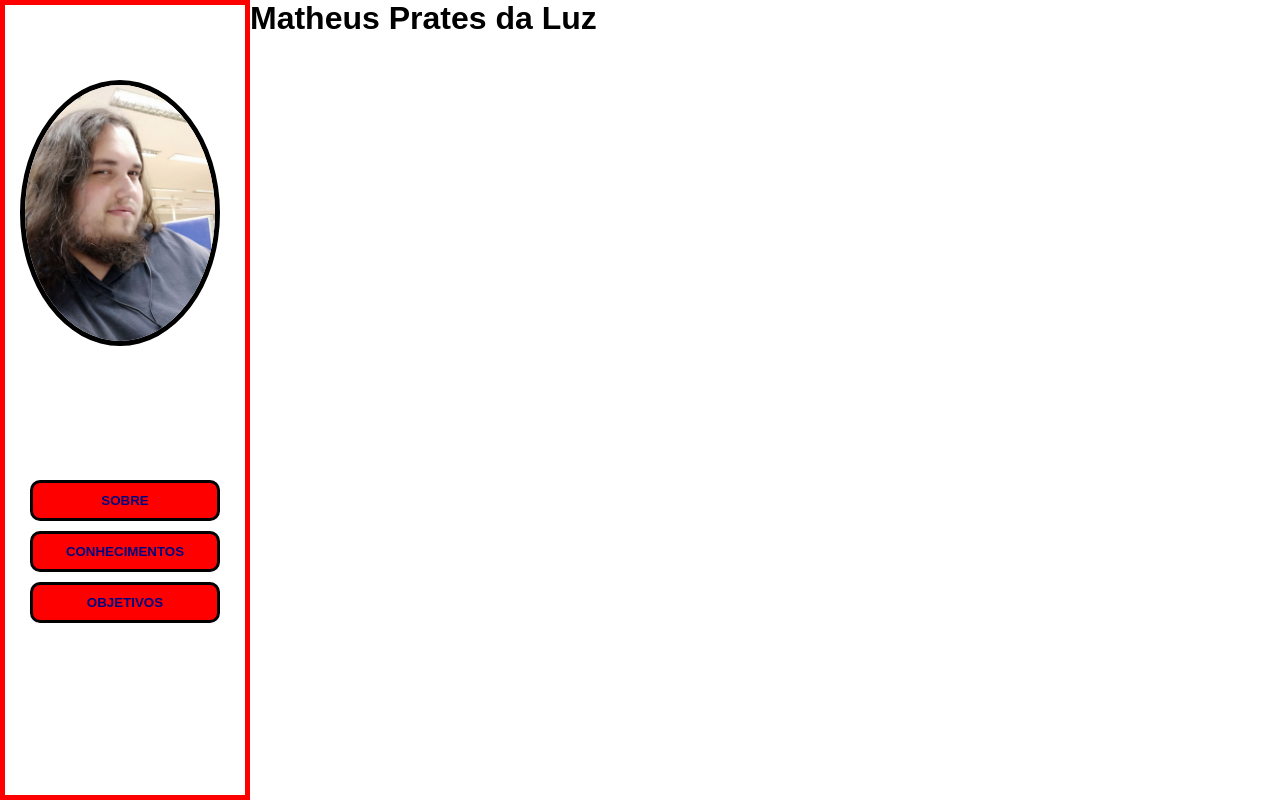
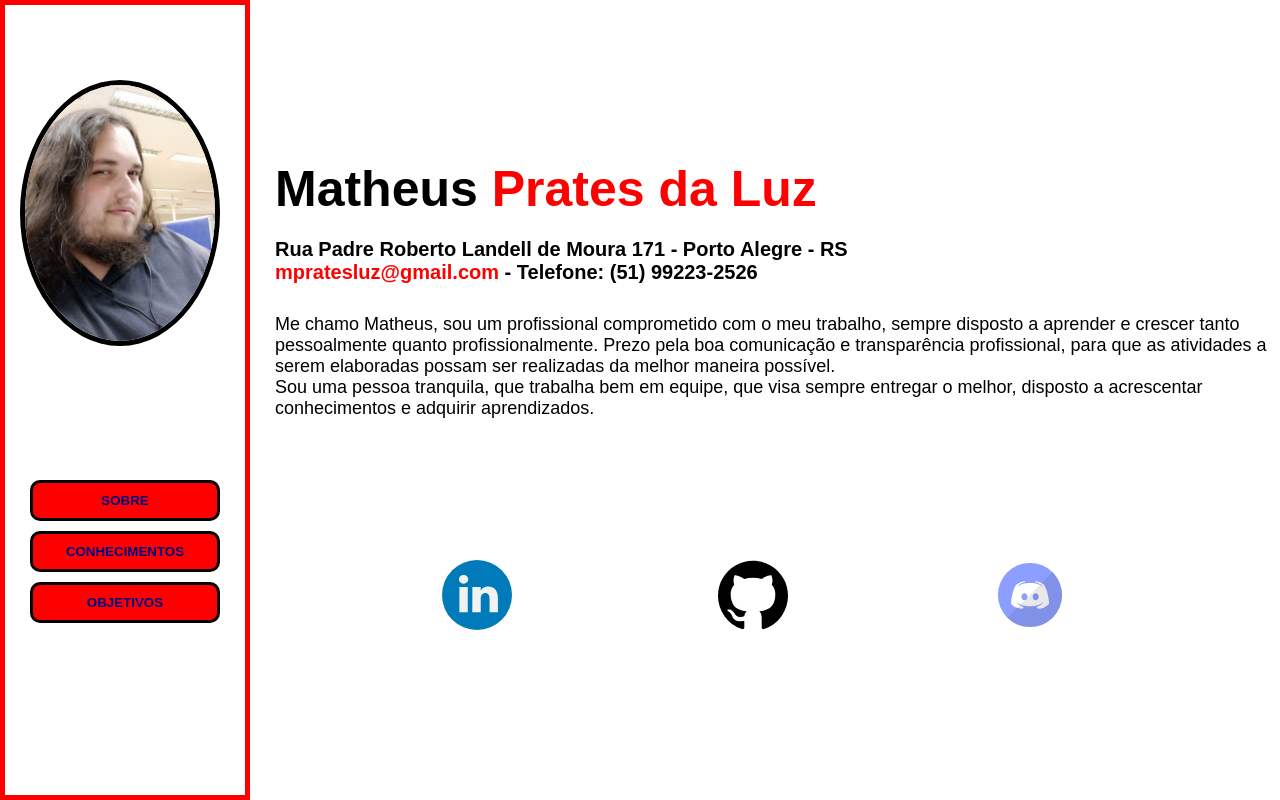
Before and after one commit to Matt-Luz/Atividade-final-modulo-frontend01, a plain HTML site: page index.html in a window 1280 px wide. Drawn offline with Linux system fonts and the light colour scheme.

Commit message:
modificações aba sobre, edição css e textos html

```diff
--- a/index.html
+++ b/index.html
@@ -28,7 +28,37 @@
 
     <main>
 
-        <h1>Matheus Prates da Luz</h1>
+        <section class="conteudo-sobre">
+
+            <h1>Matheus <span class="sobrenome">Prates da Luz</span></h1>
+
+            <h3>Rua Padre Roberto Landell de Moura 171 - Porto Alegre - RS <br>
+                <a class="email" href="mailto:mpratesluz@gmail.com">mpratesluz@gmail.com</a> -
+                Telefone: (51) 99223-2526
+            </h3>
+
+            <p class="txt-sobre">
+                Me chamo Matheus, sou um profissional comprometido com o meu trabalho,
+                sempre disposto a aprender e crescer tanto pessoalmente quanto profissionalmente.
+                Prezo pela boa comunicação e transparência profissional,
+                para que as atividades a serem elaboradas possam ser realizadas da melhor maneira possível.
+                <br>
+                Sou uma pessoa tranquila, que trabalha bem em equipe,
+                que visa sempre entregar o melhor,
+                disposto a acrescentar conhecimentos e adquirir aprendizados.
+            </p>
+
+        </section>
+
+        <section class="icones-redes">
+
+            <figure>
+                <a href="https://www.linkedin.com/in/matheus-prates-da-luz-08a531259/" target="_blank"><img class="logo" src="./img/linkedin_icon-icons.com_65929.svg" alt="Icone linkedin"></a>
+                <a href="https://github.com/Matt-Luz" target="_blank"><img class="logo" src="./img/github-logo_icon-icons.com_73546.svg" alt="Icone github"></a>
+                <a href="https://discordapp.com/users/634099369414754317" target="_blank"><img class="logo" src="./img/discord_101785.svg" alt="icone discord"></a>
+            </figure>
+
+        </section>
 
     </main>
 
--- a/style.css
+++ b/style.css
@@ -55,3 +55,44 @@ a {
 }
 
 /* Edições pag sobre */
+
+.conteudo-sobre {
+    position: absolute;
+    top: 20%;
+    left: 275px;
+}
+
+.conteudo-sobre h1 {
+    font-size: 50px;
+    font-weight: bolder;
+    margin-bottom: 20px;
+}
+
+.sobrenome {
+    color: red;
+}
+
+.email {
+    color: red;
+}
+
+.conteudo-sobre h3 {
+    font-size: 20px;
+    margin-bottom: 30px;
+}
+
+.txt-sobre {
+    font-size: 18px;
+}
+
+.icones-redes {
+    display: inline;
+}
+
+.logo {
+    height: 70px;
+    width: auto;
+    padding-right: 10px;
+    margin-top: 70vh;
+    margin-left: 15%;
+}
```
Also changed, not shown: img/discord_101785.svg (added), img/github-logo_icon-icons.com_73546.svg (added), img/linkedin_icon-icons.com_65929.svg (added).
